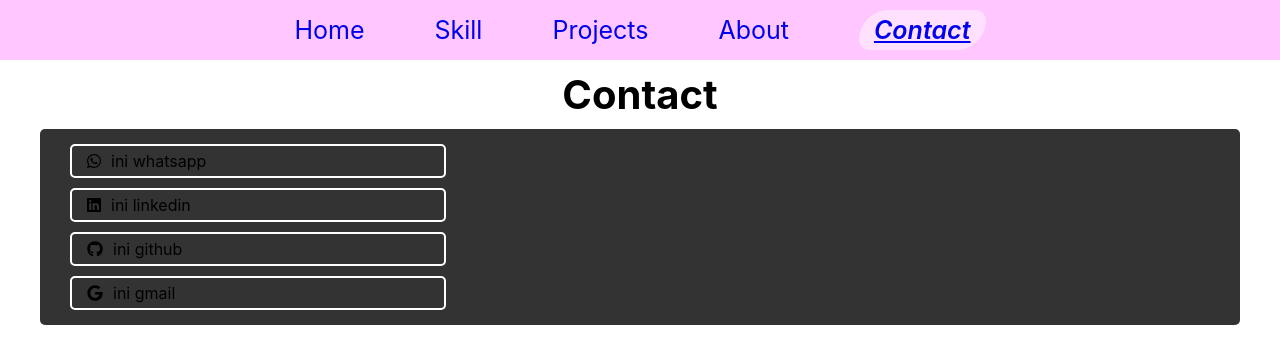
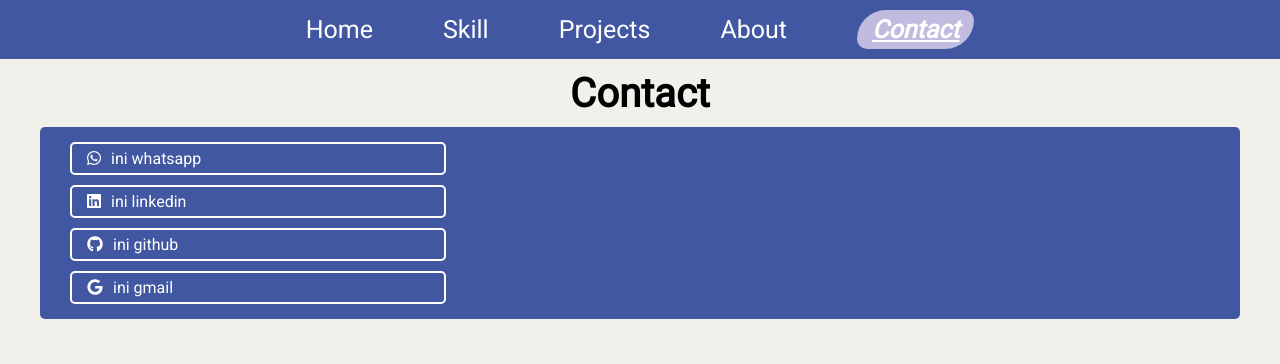
Before and after one commit to Sendii/react-porto, a React (Create React App) app: page /contact in a window 1280 px wide. Shown: the top 364 px of the page. Built offline with nearby package versions, Linux system fonts and the light colour scheme.

Commit message:
update color css

```diff
--- a/public/index.html
+++ b/public/index.html
@@ -15,6 +15,7 @@
       user's mobile device or desktop. See https://developers.google.com/web/fundamentals/web-app-manifest/
     -->
     <link rel="manifest" href="%PUBLIC_URL%/manifest.json" />
+    <link href='https://fonts.googleapis.com/css?family=Roboto' rel='stylesheet'>
     <!--
       Notice the use of %PUBLIC_URL% in the tags above.
       It will be replaced with the URL of the `public` folder during the build.
--- a/src/css/navbar.css
+++ b/src/css/navbar.css
@@ -1,5 +1,5 @@
 .nav{
-  background-color: #fafa;
+  background-color: #4157A1;
   border-width:1px 0;
   list-style:none;
   margin:0;
@@ -19,6 +19,7 @@
   margin:10px 35px;
   text-decoration: none;
   font-size: 25px;
+  color: #fff;
 }
 .nav a:not(.active){
   -moz-transition: 0.5s;
--- a/src/css/style.css
+++ b/src/css/style.css
@@ -1,5 +1,9 @@
 html{
 	--border-radius: 5px;
+}
+body{
+	background-color: #F1F0EB;
+	font-family: 'Roboto';
 }
 .row{
 	margin-top: 70px;
@@ -9,7 +13,7 @@ html{
 	max-height: 100%;
 	/*height: 510px;*/
 	min-height: 170px;
-	background-color: #333;
+	background-color: #4157A1;
 	margin: 0 40px;
 	padding: 5px 30px;
 }
@@ -20,7 +24,7 @@ html{
 	width: 23%;
 	height: 160px;
 	border-radius: var(--border-radius);
-	background-color: #fafa;
+	background-color: #659EBC;
 }
 .card img{
 	margin-left: auto;
@@ -41,6 +45,7 @@ html{
 .card p{
 	margin: 0;
 	text-align: center;
+	color: #fff;
 }
 .card img.rate-skill{
 	/*width: 30px;*/
@@ -121,11 +126,12 @@ html{
 	width: 50%;
 	max-height: 200px;
 	border-radius: var(--border-radius);
-	background-color: red;
+	background-color: #659EBC;
 	display: inline-block;
 }
 #about .content p{
 	word-wrap: break-word;
+	color: #fff;
 }
 
 #contact .box{
@@ -135,16 +141,20 @@ html{
 	border-radius: var(--border-radius);
 	padding: 5px 15px;
 	transition: background 0.5s;
+	transition: width 0.5s;
 }
 #contact .box:hover{
-	background-color: grey;
+	background-color: #659EBC;
+	border-radius: 5px 20px 20px 5px;
 	cursor: pointer;
+	width: 32%;
 }
-#contact .in-box{
-	/*justify-content: center;*/
+#contact svg{
+	color: #fff;
 }
 #contact p{
 	display: inline;
 	margin: 0 10px;
 	text-align: center;
+	color: #fff;
 }
```
